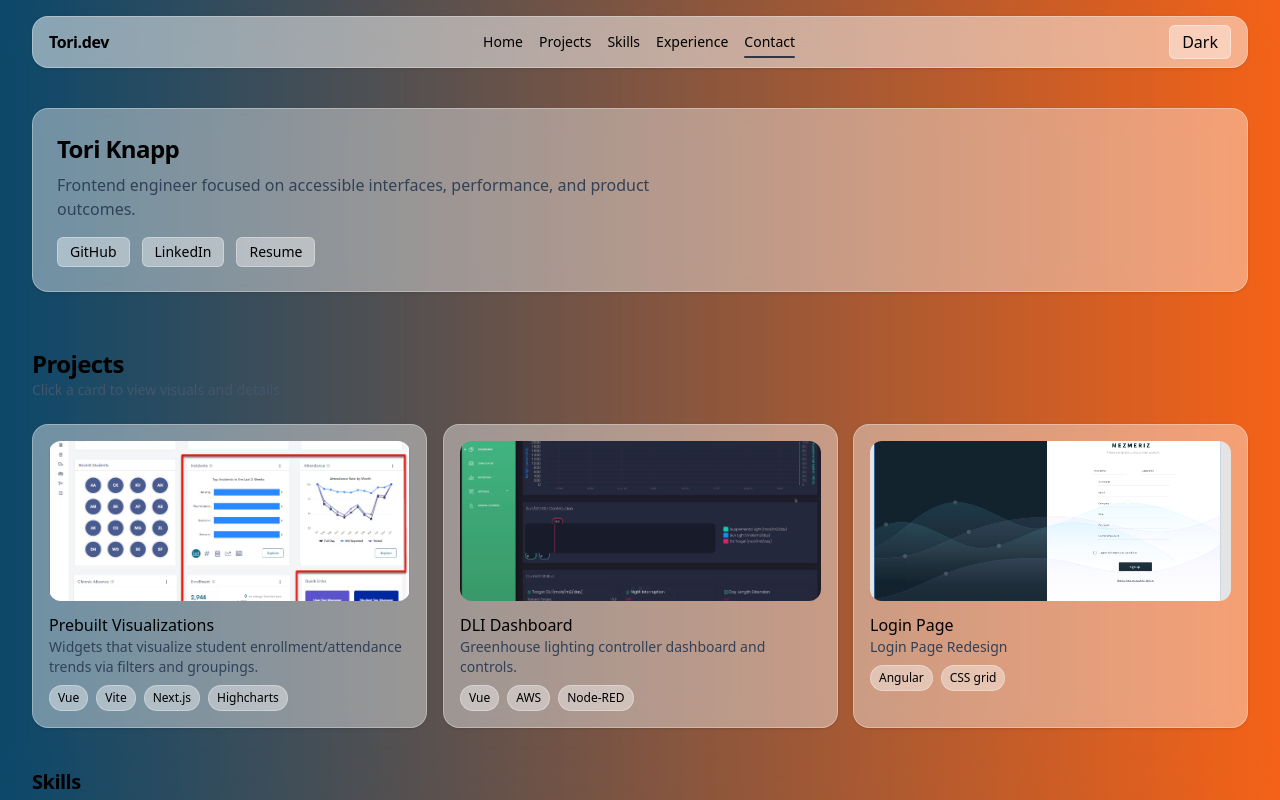
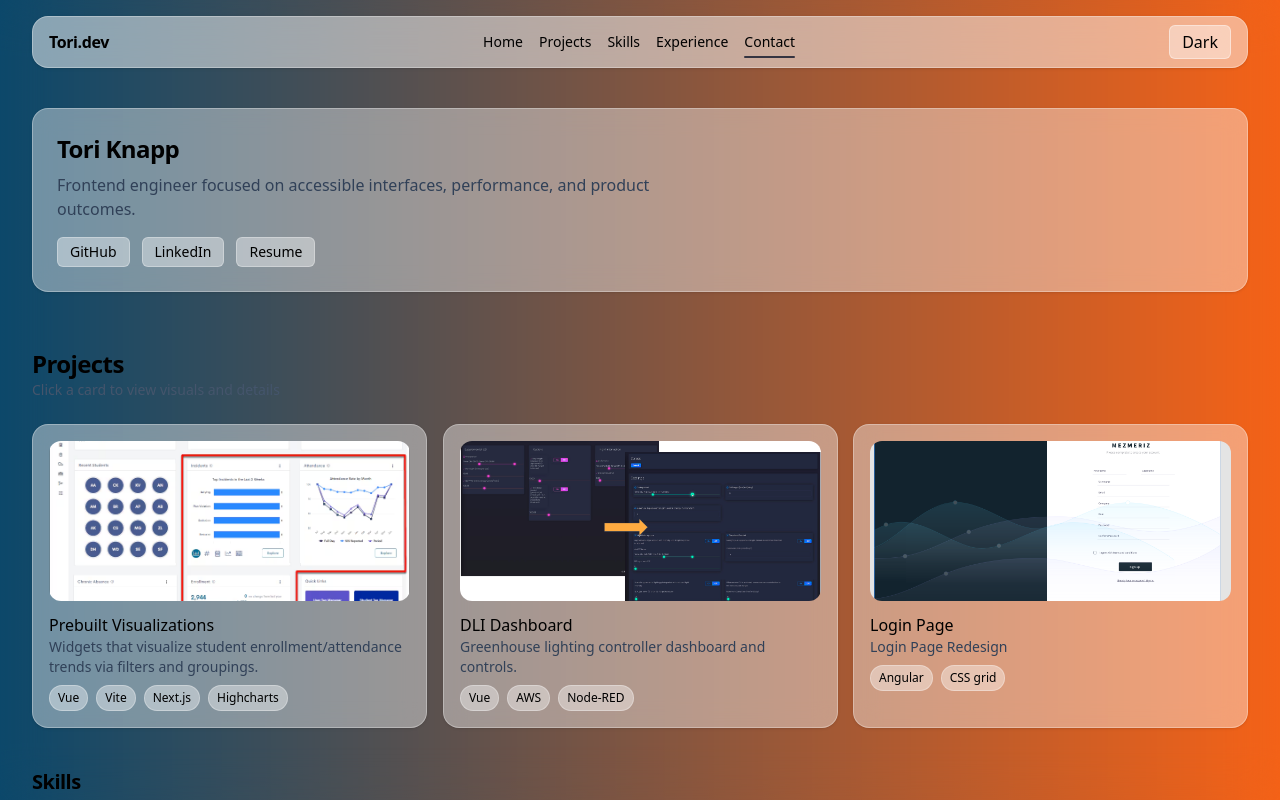
Before and after one commit to torrance-k/portfolio, a Vue app: page / in a window 1280 px wide. Shown: the top 800 px of the page. Built offline with nearby package versions, Linux system fonts and the light colour scheme.

Commit message:
feat: update proj descriptions

```diff
--- a/src/shared/projects.ts
+++ b/src/shared/projects.ts
@@ -56,16 +56,14 @@ export const projects: Project[] = [
     tags: ["Vue", "AWS", "Node-RED"],
     images: [
       {
-        src: dliDash1,
-        caption: "",
-      },
-      {
         src: dliDash2,
-        caption: "Revamp of controller settings page",
+        caption:
+          "Zone settings page renovation. The goal was to give each control its own space while achieving visual appeal so that any user could easily understand and manipulate their lighting settings.",
       },
       {
         src: dliDash3,
-        caption: "Revamp of controller side navigation",
+        caption:
+          "Side navigation renovation. The icons were updated to better reflect their behavior, and the navigation items were updated and combined in conjuction with a settings page split out for more defined understanding for the user.",
       },
     ],
     video: [
```
